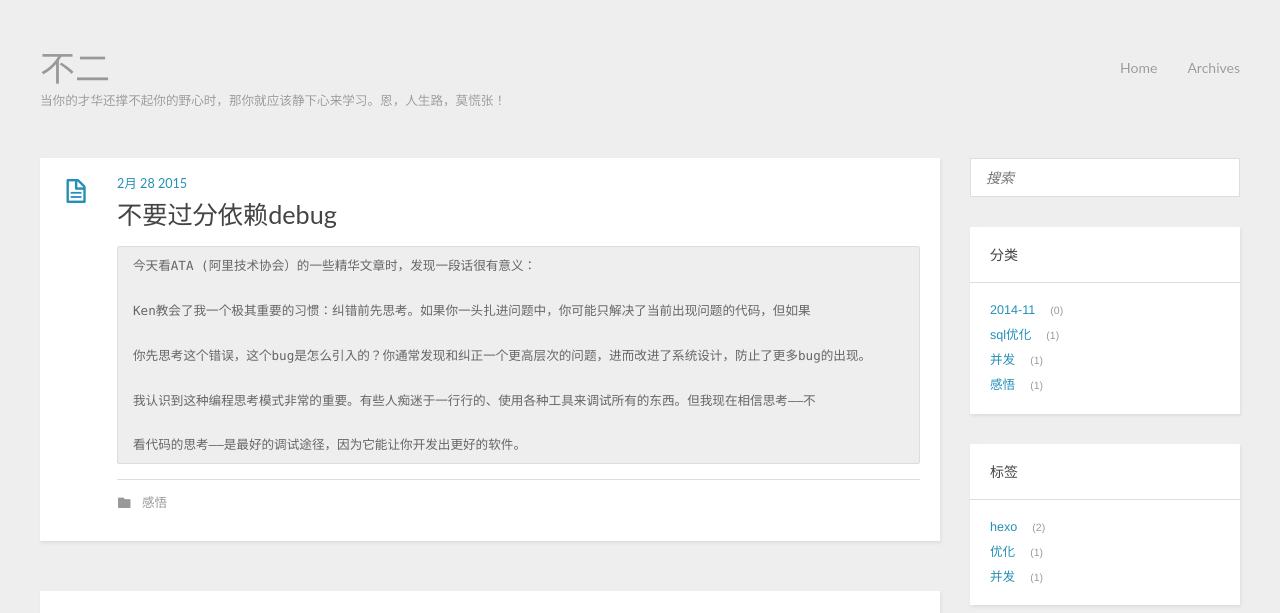
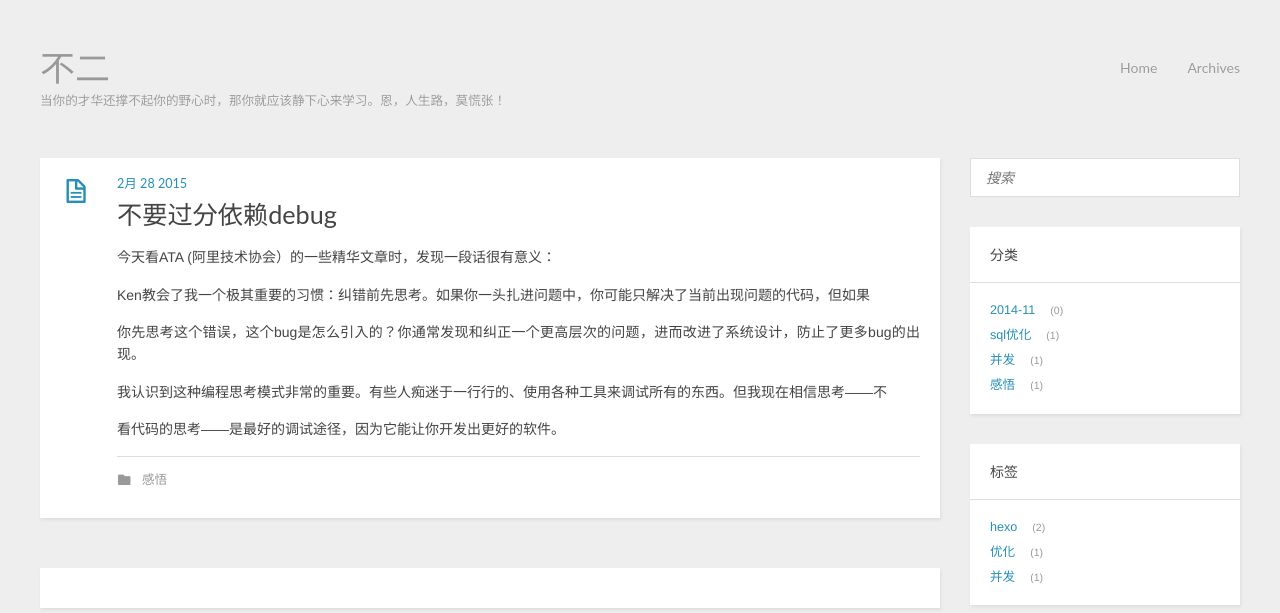
Before and after one commit to zhenglu1989/zhenglu1989.github.io, a plain HTML site: page 2015/02/28/debug/index.html in a window 1280 px wide. Shown: the top 613 px of the page. Drawn offline with nearby package versions, Linux system fonts and the light colour scheme; a script that the page names is missing.

Commit message:
Site updated: 2015-02-28 11:21:58

```diff
--- a/2015/02/28/debug/index.html
+++ b/2015/02/28/debug/index.html
@@ -50,7 +50,7 @@
     <header>
 
         <div class="icon"></div>
-        <time datetime="2015-02-28T03:18:22.000Z"><a href="/2015/02/28/debug/">2月 28 2015</a></time>
+        <time datetime="2015-02-28T03:21:03.000Z"><a href="/2015/02/28/debug/">2月 28 2015</a></time>
 
 
 
@@ -60,16 +60,12 @@
     </header>
     <div class="entry">
 
-        <pre><code>今天看ATA (阿里技术协会）的一些精华文章时，发现一段话很有意义：
+        <p>   今天看ATA (阿里技术协会）的一些精华文章时，发现一段话很有意义： </p>
+<p>   Ken教会了我一个极其重要的习惯：纠错前先思考。如果你一头扎进问题中，你可能只解决了当前出现问题的代码，但如果</p>
+<p>   你先思考这个错误，这个bug是怎么引入的？你通常发现和纠正一个更高层次的问题，进而改进了系统设计，防止了更多bug的出现。</p>
+<p>   我认识到这种编程思考模式非常的重要。有些人痴迷于一行行的、使用各种工具来调试所有的东西。但我现在相信思考——不</p>
+<p>   看代码的思考——是最好的调试途径，因为它能让你开发出更好的软件。</p>
 
-Ken教会了我一个极其重要的习惯：纠错前先思考。如果你一头扎进问题中，你可能只解决了当前出现问题的代码，但如果
-
-你先思考这个错误，这个bug是怎么引入的？你通常发现和纠正一个更高层次的问题，进而改进了系统设计，防止了更多bug的出现。
-
-我认识到这种编程思考模式非常的重要。有些人痴迷于一行行的、使用各种工具来调试所有的东西。但我现在相信思考——不
-
-看代码的思考——是最好的调试途径，因为它能让你开发出更好的软件。
-</code></pre>
 
     </div>
     <footer>
--- a/sitemap.xml
+++ b/sitemap.xml
@@ -3,7 +3,7 @@
 
   <url>
     <loc>http://yoursite.com/2015/02/28/debug/</loc>
-    <lastmod>2015-02-28T03:18:22.000Z</lastmod>
+    <lastmod>2015-02-28T03:21:03.000Z</lastmod>
   </url>
 
   <url>
```
Also changed, not shown: archives/2015/02/index.html (+6 -10 lines), archives/2015/index.html (+6 -10 lines), archives/index.html (+6 -10 lines), categories/感悟/index.html (+6 -10 lines), index.html (+6 -10 lines).
